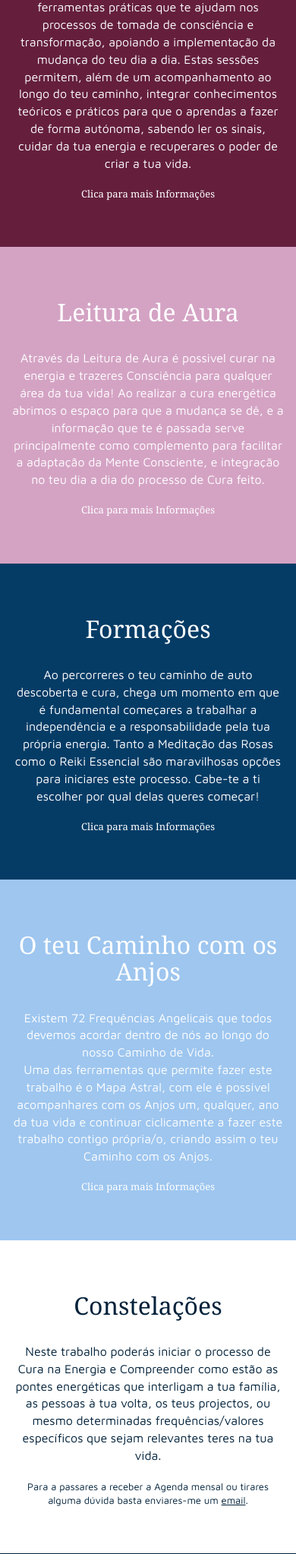
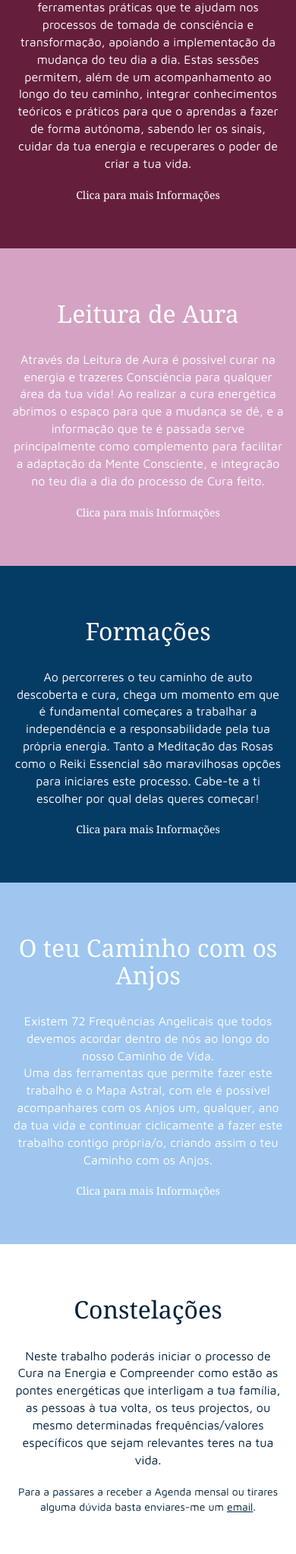
Before and after one commit to TyrAnasazy/TyrAnasazy.github.io, a PHP site: page / in a window 390 px wide. Shown: the part 1202-3248 px from the top of the page at 76% size. Run offline with PHP 8.4, Linux system fonts and the light colour scheme.

Commit message:
Update styleLusaka.css

```diff
--- a/css/styleLusaka.css
+++ b/css/styleLusaka.css
@@ -168,7 +168,7 @@ h1 {
     font-size: 29px;
 }
 .BordauxText{
-	font-size:15px;
+	font-size:16px;
 }
 .BordauxPadding{
 
@@ -196,7 +196,7 @@ h1 {
     background-position: 53% 130.7%;
 	}
 .SizePequeno{
-	font-size:13px;
+	font-size:14px;
 }
 
 	.MobilePaddingDogs{
```
